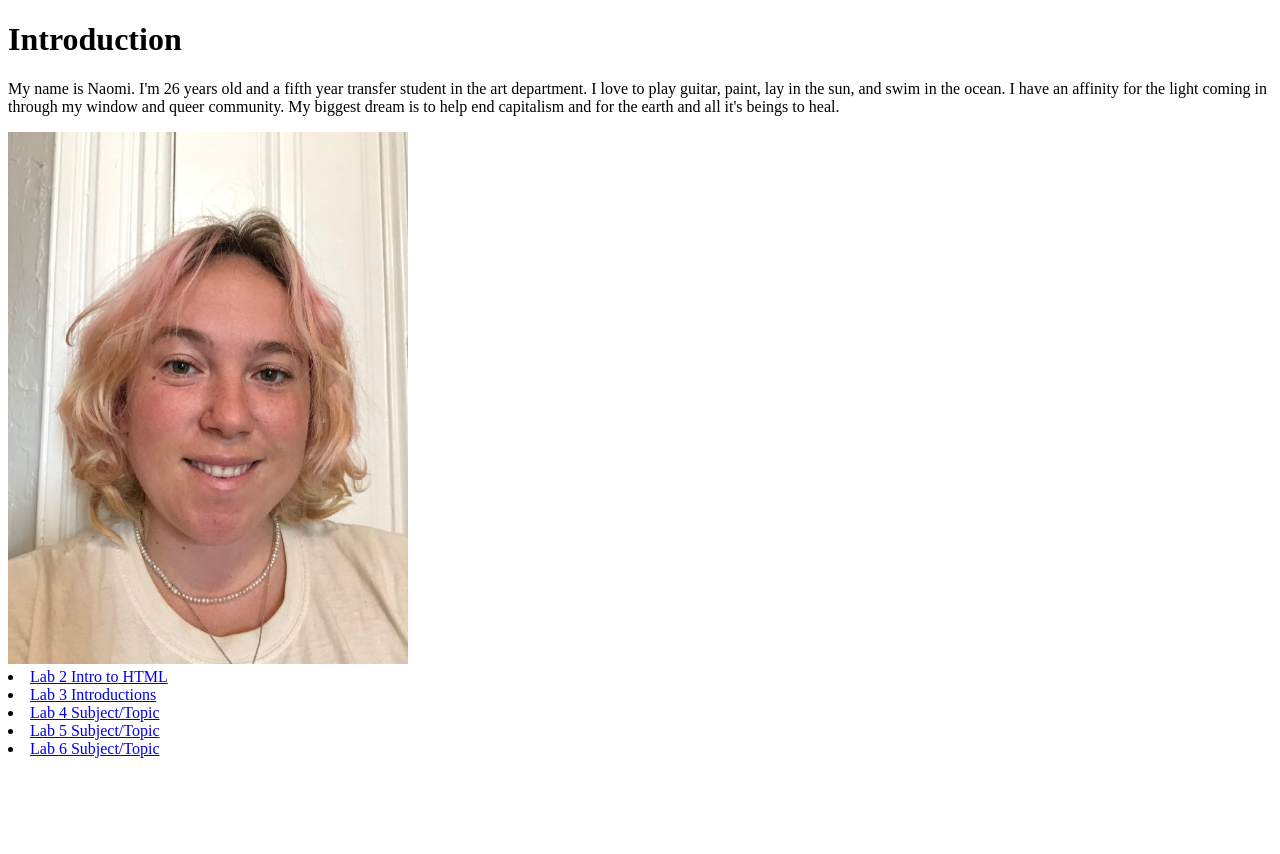
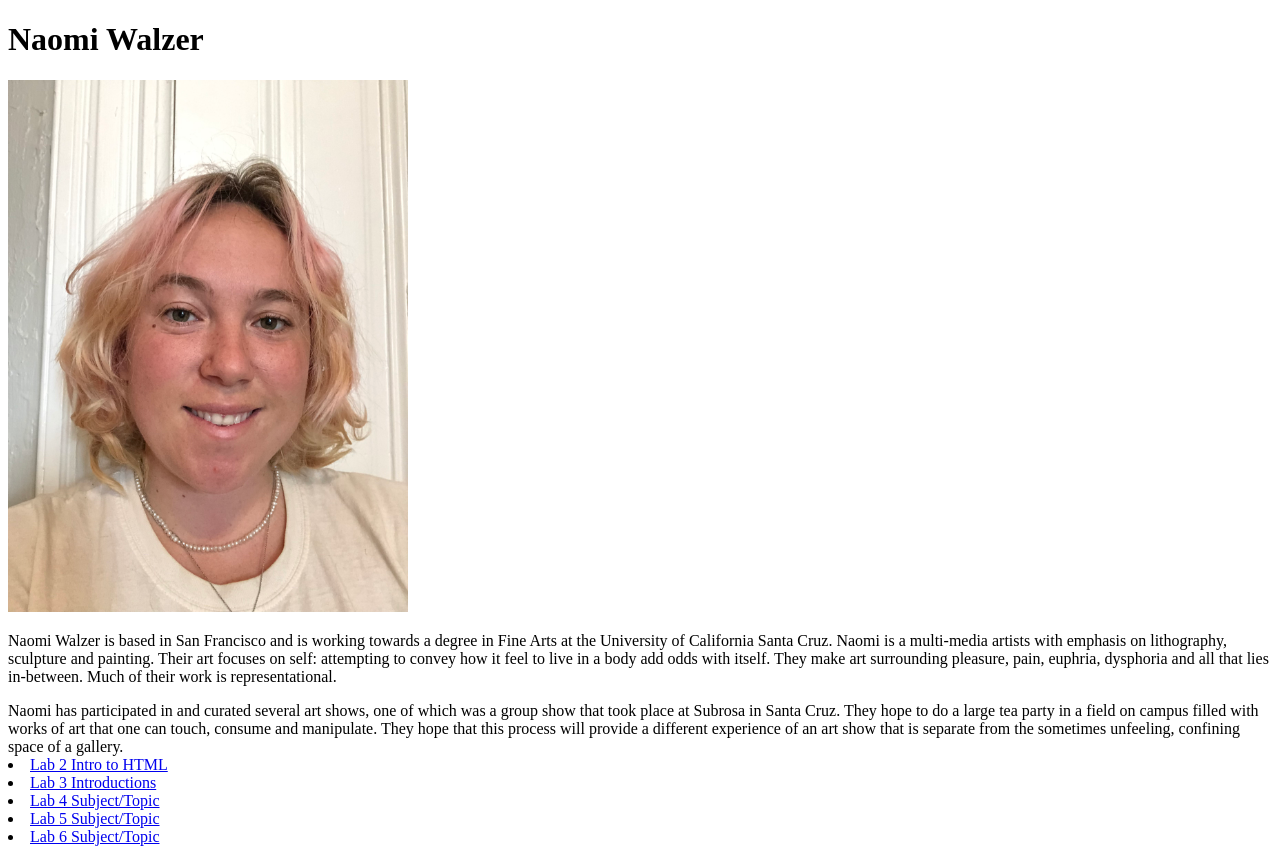
Before and after one commit to naomiwalzer/art101, a plain HTML site: page index2.html in a window 1280 px wide. Before the commit the page ends 800 px from the top, so only its background shows below. Drawn offline with Linux system fonts and the light colour scheme.

Commit message:
Update index2.html
I changed my bio a bit to reflect the professional nature of an artists webpage.

```diff
--- a/index2.html
+++ b/index2.html
@@ -7,11 +7,22 @@
 </head>
 <body>
 	<div id="content">
-		<h1> Introduction </h1>
+		<h1> Naomi Walzer</h1>
+
+    <img id= "my-portrait" src="img/pictureofme.jpg"
+
+<div>
+  	<p> Naomi Walzer is based in San Francisco and is working towards a degree in Fine Arts at the University of California Santa Cruz. Naomi is a multi-media artists with emphasis on lithography, sculpture and painting.
+      Their art focuses on self: attempting to convey how it feel to live in a body add odds with itself. They make art surrounding pleasure, pain, euphria, dysphoria and all that lies in-between.
+      Much of their work is representational.</p>
+
+      <p2>Naomi has participated in and curated several art shows, one of which was a group show that took place at Subrosa in Santa Cruz. They hope to do a large tea party in a field on campus filled with
+        works of art that one can touch, consume and manipulate.
+        They hope that this process will provide a different experience of an art show that
+        is separate from the sometimes unfeeling, confining space of a gallery. </p2>
+</div>
 
 
-		<p> My name is Naomi. I'm 26 years old and a fifth year transfer student in the art department. I love to play guitar, paint, lay in the sun, and swim in the ocean. I have an affinity for the light coming in through my window and queer community. My biggest dream is to help end capitalism and for the earth and all it's beings to heal.</p>
-<img id= "my-portrait" src="img/pictureofme.jpg"
 
 <div
   <ul>
```
